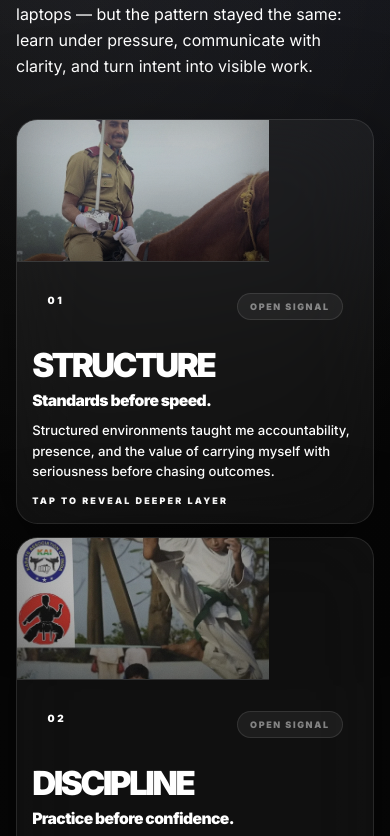
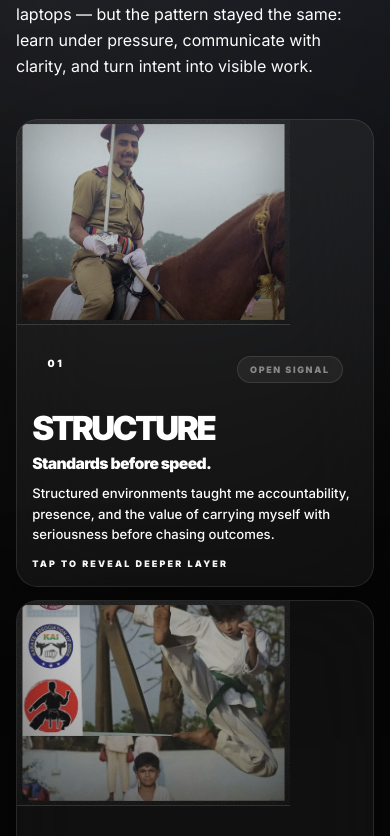
Before and after one commit to batmanvigilante7/hemanthsai, a React (Vite) app: page / in a window 390 px wide. Shown: the part 1948-2784 px from the top of the page. Built offline with nearby package versions, Linux system fonts and the light colour scheme.

Commit message:
Improve identity photo visibility

```diff
--- a/src/index.css
+++ b/src/index.css
@@ -7,7 +7,8 @@
 @media (min-width: 641px){
   #identity [class*="grid"]{gap:1rem!important}
   #identity article{border-radius:2rem!important}
-  #identity [class*="aspect-[4/5]"]{aspect-ratio:16/10!important;max-height:310px!important;min-height:0!important}
+  #identity [class*="aspect-[4/5]"]{aspect-ratio:3/2!important;max-height:390px!important;min-height:0!important}
+  #identity [class*="aspect-[4/5]"] img{object-fit:cover!important;transform:scale(.96)!important}
   #identity article [class*="p-5"],#identity article [class*="p-7"]{padding:1.35rem!important}
   #identity h3{font-size:clamp(2rem,4vw,3rem)!important;margin-top:1.15rem!important}
   #identity article p[class*="text-lg"]{font-size:1.05rem!important;margin-top:.85rem!important}
@@ -34,7 +35,8 @@
   [class*="text-[clamp(2.45rem,12vw,5.8rem)]"]{font-size:clamp(2.5rem,14vw,4.1rem)!important;line-height:.9!important}
   #identity [class*="grid"]{gap:.85rem!important}
   #identity article{border-radius:1.35rem!important}
-  #identity [class*="aspect-[4/5]"]{aspect-ratio:16/9!important;max-height:168px!important;min-height:0!important}
+  #identity [class*="aspect-[4/5]"]{aspect-ratio:4/3!important;max-height:230px!important;min-height:0!important}
+  #identity [class*="aspect-[4/5]"] img{object-fit:cover!important;transform:scale(.96)!important}
   #identity article [class*="p-5"],#identity article [class*="p-7"]{padding:.95rem!important}
   #identity h3{font-size:clamp(1.65rem,9vw,2.45rem)!important;line-height:.88!important;margin-top:1rem!important}
   #identity article p[class*="text-lg"]{font-size:.98rem!important;line-height:1.15!important;margin-top:.7rem!important}
@@ -71,7 +73,7 @@
 @media (max-width: 390px){
   [class*="text-[clamp(3.5rem,16vw,8.15rem)]"]{font-size:clamp(3rem,17vw,4.2rem)!important}
   [class*="text-[clamp(3rem,13vw,8rem)]"],[class*="text-[clamp(3rem,14vw,8rem)]"],[class*="text-[clamp(3rem,13vw,8.2rem)]"]{font-size:clamp(2.45rem,15vw,4rem)!important}
-  #identity [class*="aspect-[4/5]"]{aspect-ratio:16/9!important;max-height:142px!important}
+  #identity [class*="aspect-[4/5]"]{aspect-ratio:4/3!important;max-height:205px!important}
   #identity h3{font-size:clamp(1.5rem,8.5vw,2.15rem)!important}
   #before-code article{min-height:330px!important}
 }
```
